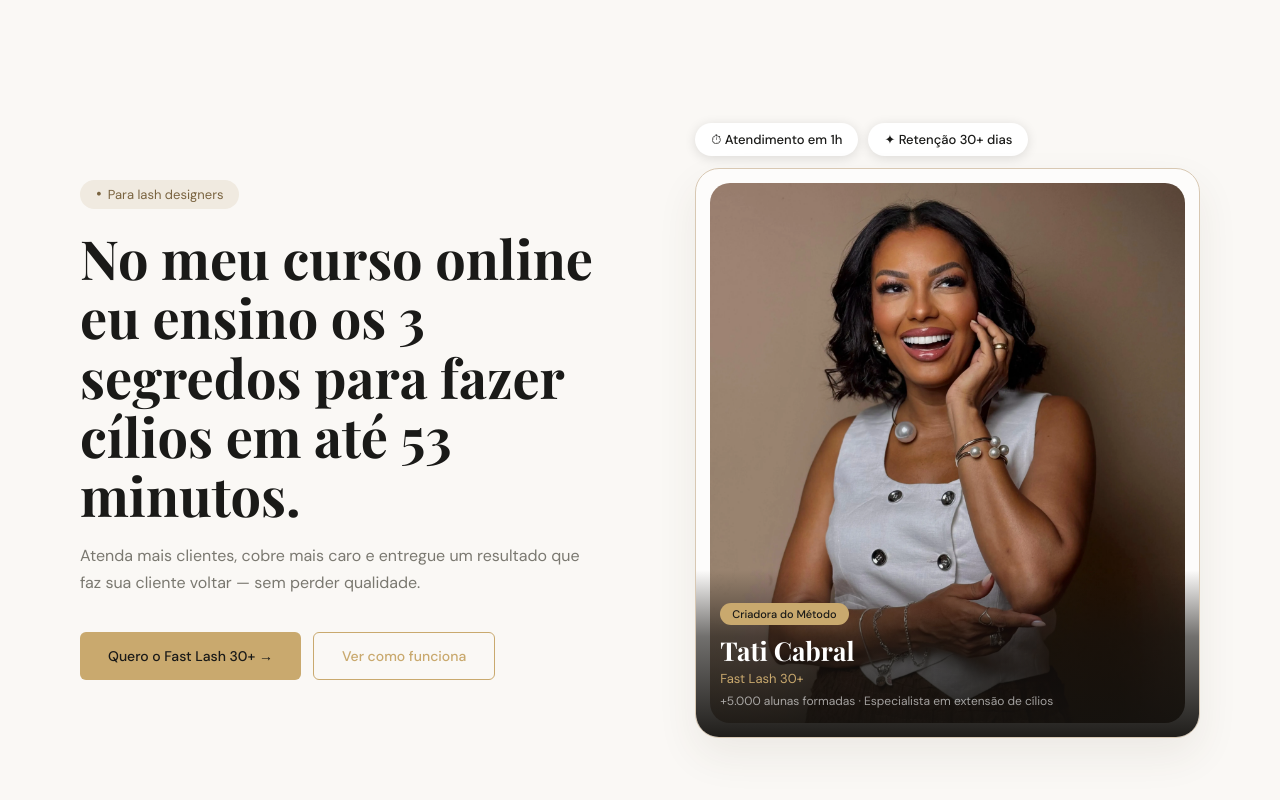
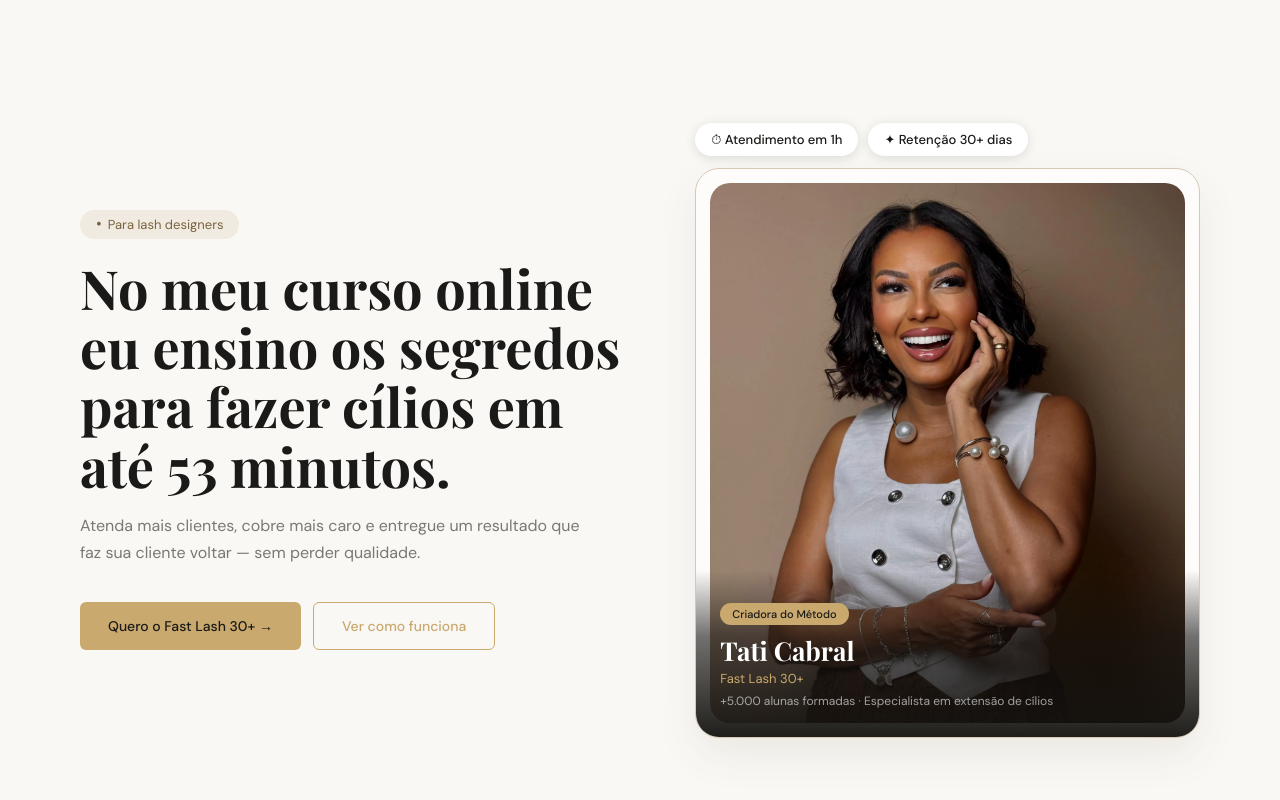
Before and after one commit to matheusvt20/fast-lash-30, a React (Vite) app: page / in a window 1280 px wide. Shown: the top 800 px of the page. Built offline with nearby package versions, Linux system fonts and the light colour scheme.

Commit message:
fix: salesPageData atualizado

```diff
--- a/src/data/salesPageData.ts
+++ b/src/data/salesPageData.ts
@@ -2,7 +2,7 @@
   product: {
     name: 'Fast Lash 30+',
     headline:
-      'No meu curso online eu ensino os 3 segredos para fazer cílios em até 53 minutos.',
+      'No meu curso online eu ensino os segredos para fazer cílios em até 53 minutos.',
     subheadline:
       'Atenda mais clientes, cobre mais caro e entregue um resultado que faz sua cliente voltar — sem perder qualidade.',
     price: 59,
```
